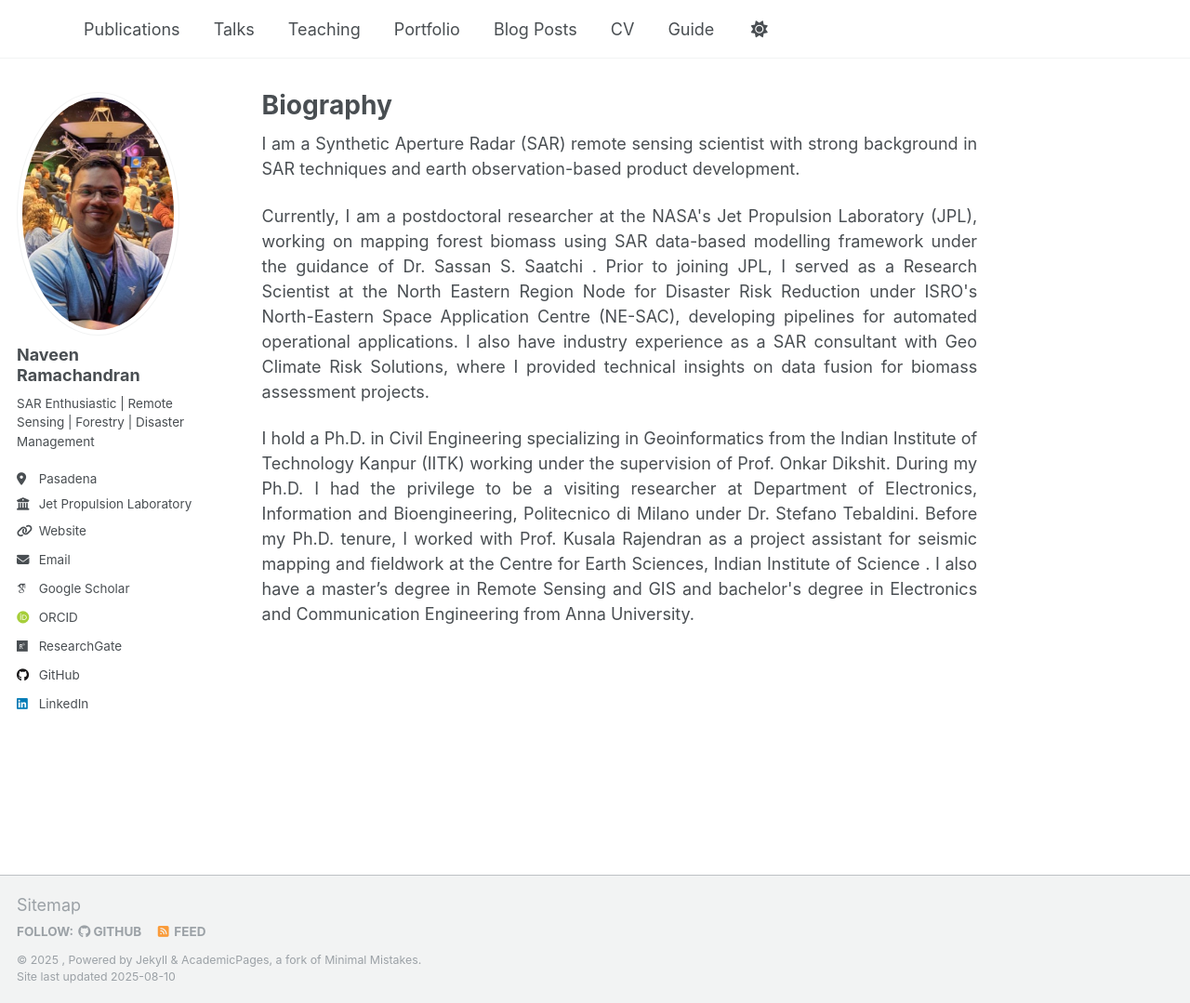
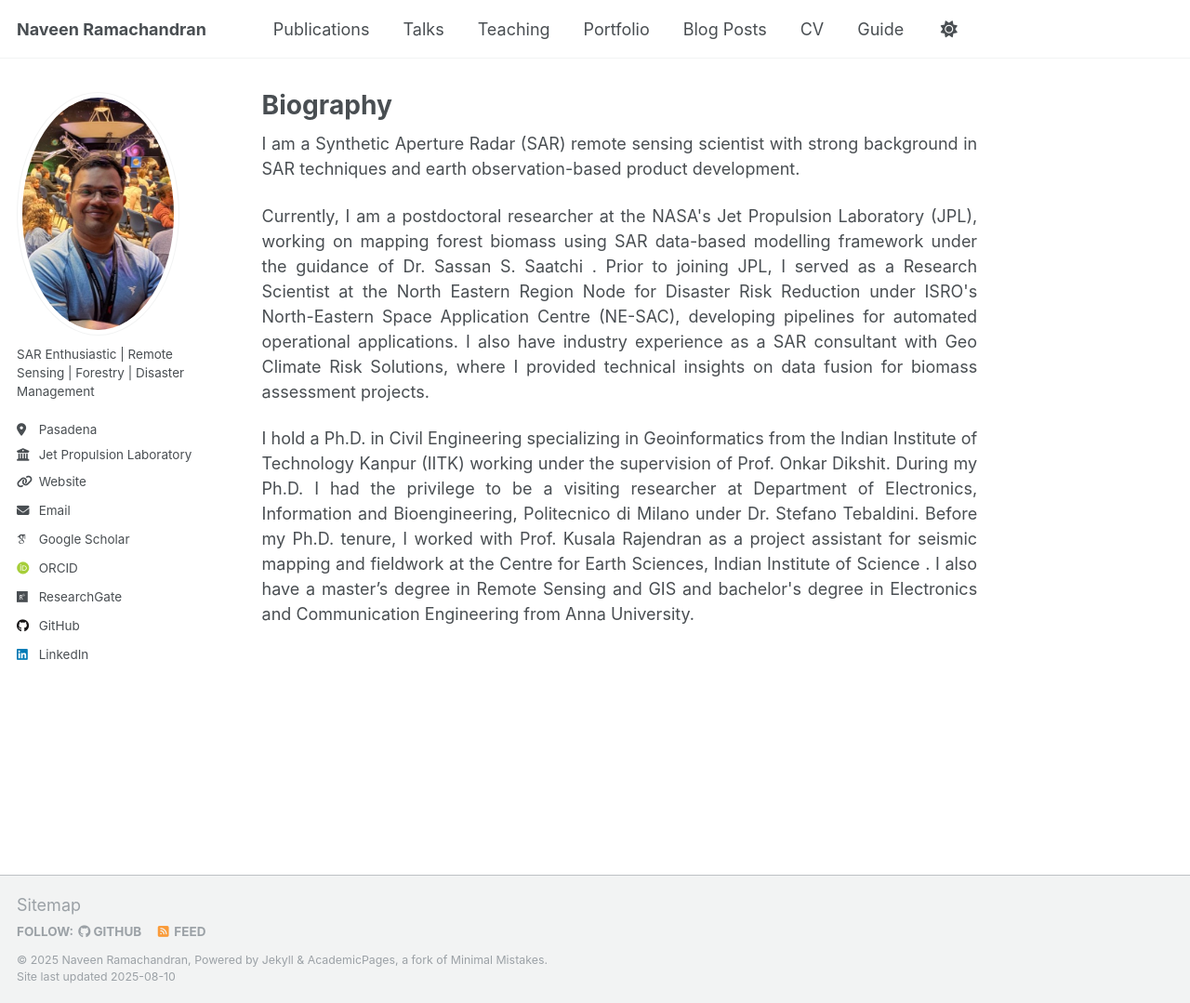
Before and after one commit to praramb/praramb.github.io, a Jekyll site: the page built from _pages/about.md, in a window 1280 px wide and 1079 px high. Shown: the whole window at 93% size. Built offline with Jekyll 4.4.1, drawn with Linux system fonts in a browser that asks for light colours; some web fonts are replaced; a script that is not in the unit is left out.

Commit message:
Profile
Update profil

```diff
--- a/_config.yml
+++ b/_config.yml
@@ -9,8 +9,8 @@
 # Basic Site Settings
 locale                   : "en-US"
 site_theme               : "default"
-title                    : ""
-title_separator          : "-"
+title                    : "Naveen Ramachandran"
+title_separator          : ""
 name                     : &name
 description              : &description "personal description"
 url                      : https://academicpages.github.io # the base hostname & protocol for your site e.g. "https://[your GitHub username].github.io" or if you already have some other page hosted on Github then use "https://[your GitHub username].github.io/[Your Repo Name]"
@@ -22,8 +22,8 @@ repository               : "academicpages/academicpages.github.io"
 #               Additional customization can be done by editing /_includes/author-profile.html
 author:
   # Biographic information
-  avatar           : "profile.jpg"
-  name             : "Naveen Ramachandran"
+  avatar           : "profile.png"
+  name             : #
   bio              : "SAR Enthusiastic | Remote Sensing | Forestry | Disaster Management"
   location         : "Pasadena"
   employer         : "Jet Propulsion Laboratory"
```
Also changed, not shown: images/profile.png (added).
